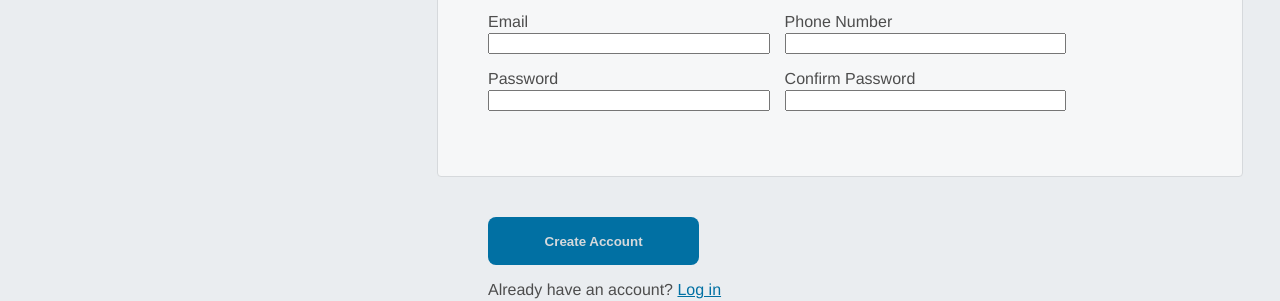
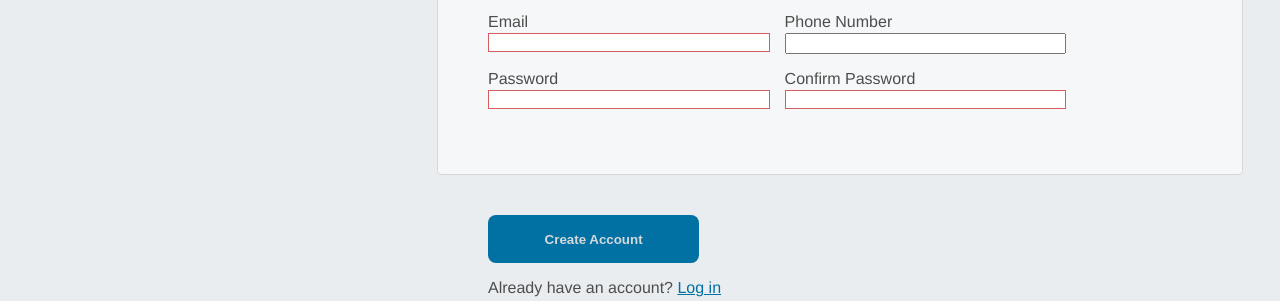
Before and after one commit to OliverVuong/SignUp-Form-Template, a plain HTML site: page index.html in a window 1280 px wide. Shown: the part 516-817 px from the top of the page. Drawn offline with Linux system fonts and the light colour scheme.

Commit message:
Add some simple validation to the form

```diff
--- a/index.html
+++ b/index.html
@@ -46,7 +46,7 @@
             <div class="form-row">
                 <div class="form-pair">
                     <label for="email">Email</label>
-                    <input type="text" id="email">
+                    <input type="text" id="email" required>
                 </div>
                 <div class="form-pair">
                     <label for="tel">Phone Number</label>
@@ -56,11 +56,11 @@
             <div class="form-row">
                 <div class="form-pair">
                     <label for="fname">Password</label>
-                    <input type="password" id="pw">
+                    <input type="password" id="pw" required>
                 </div>
                 <div class="form-pair">
                     <label for="lname">Confirm Password</label>
-                    <input type="password" id="confirm-pw">
+                    <input type="password" id="confirm-pw" required>
                 </div>
             </div>
         </form>
--- a/style.css
+++ b/style.css
@@ -103,5 +103,12 @@ a {
 }
 
 button:hover {
-    background-color: rgb(1, 112, 163);
+    background-color: rgb(0, 72, 105);
 }
+
+input[type="text"]:invalid,
+input[type="email"]:invalid,
+input[type="password"]:invalid {
+    border: 1px solid #D55C5F;
+    color: #D55C5F;
+}
```
